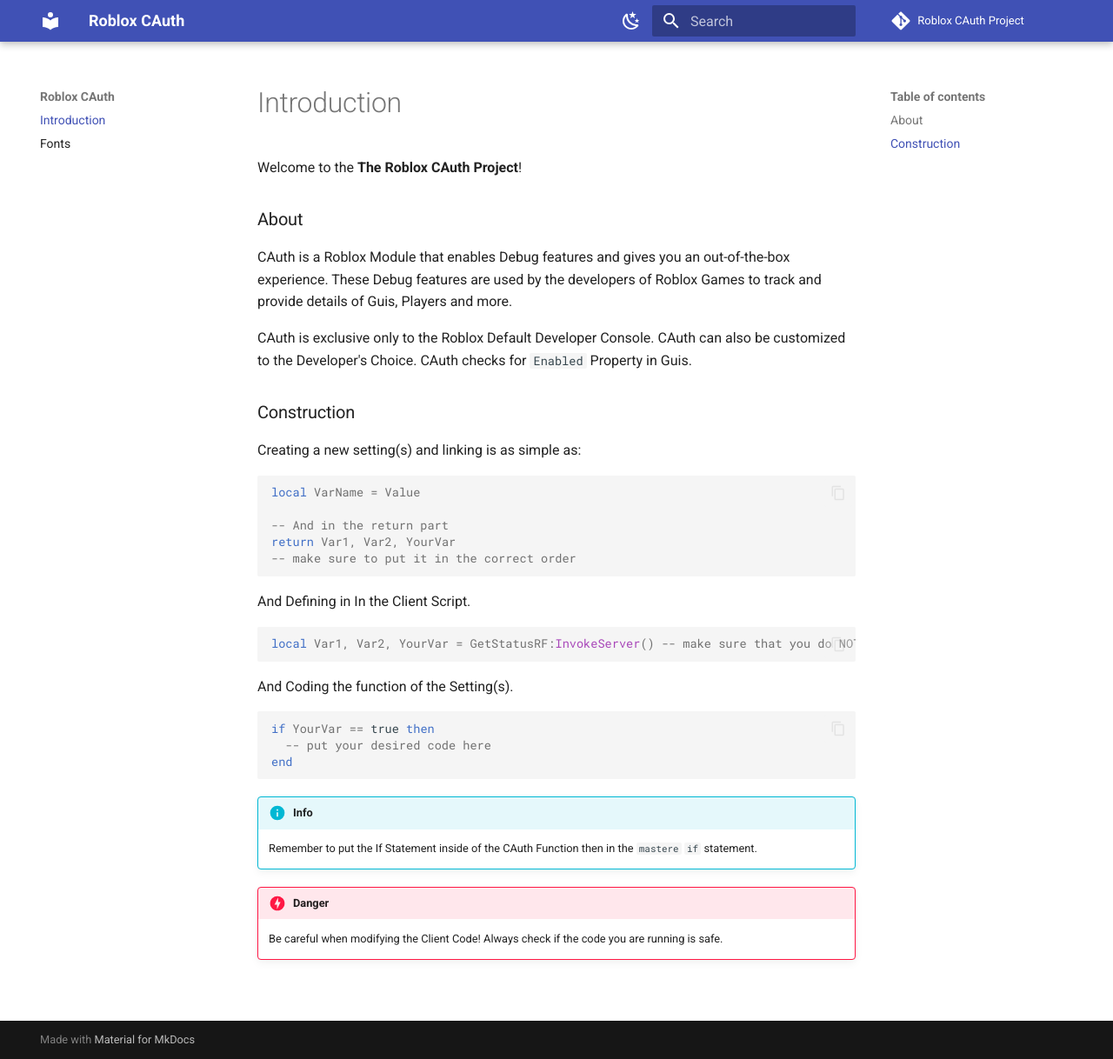
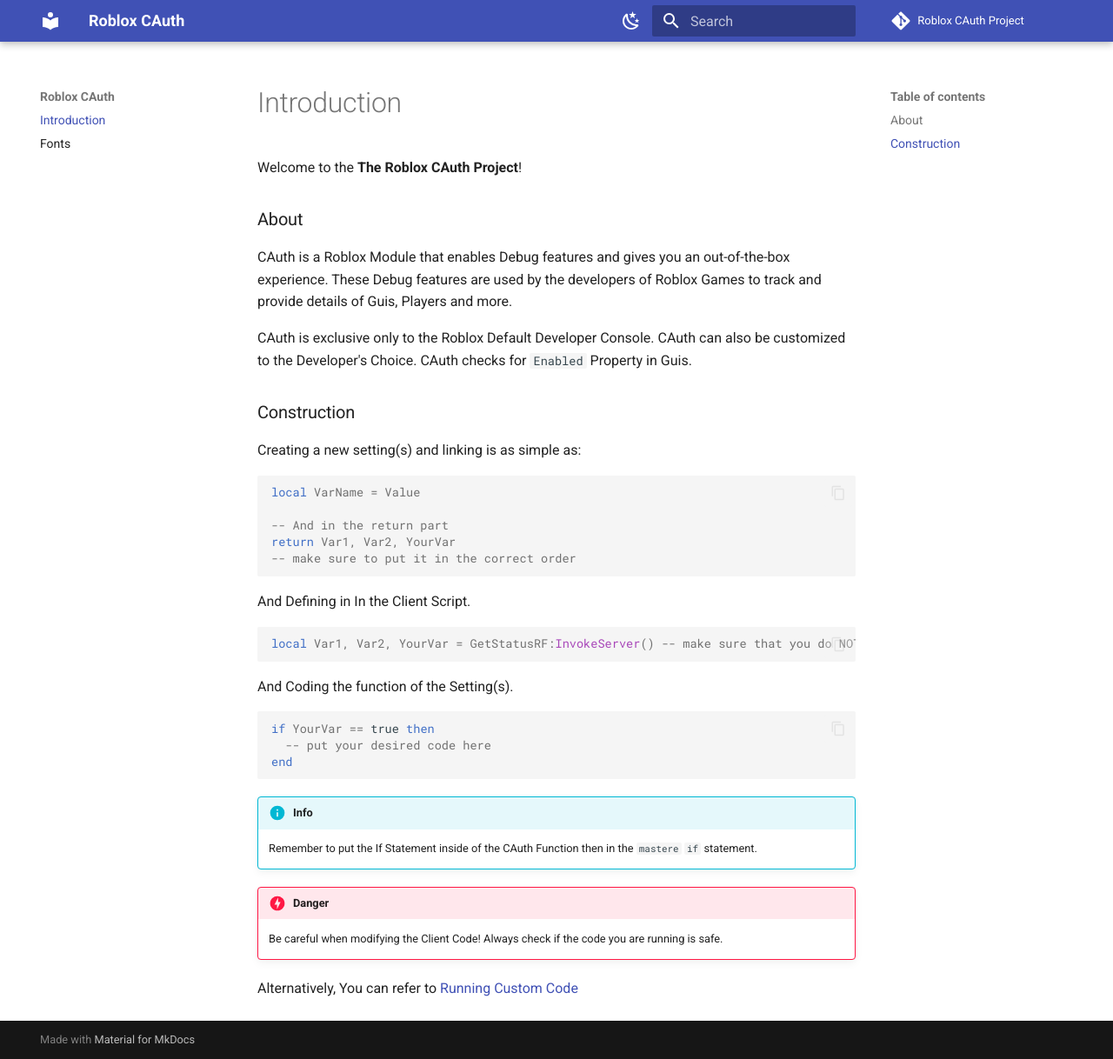
Before and after one commit to LegitCirtuitz/rblxcauth, an MkDocs documentation site: the page built from docs/index.md, in a window 1280 px wide and 1218 px high. Shown: the whole window at 87% size. Built offline with MkDocs 1.6.1 and Material for MkDocs 9.7.7, drawn with Linux system fonts in a browser that asks for light colours; comment, search, counter and statistics services are not loaded.

Commit message:
Update index.md

```diff
--- a/docs/index.md
+++ b/docs/index.md
@@ -32,3 +31,5 @@
 
 !!! danger
     Be careful when modifying the Client Code! Always check if the code you are running is safe.
+
+Alternatively, You can refer to [Running Custom Code](customcode.md)
```
Also changed, not shown: other parts of docs/index.md (+0 -1 lines).
